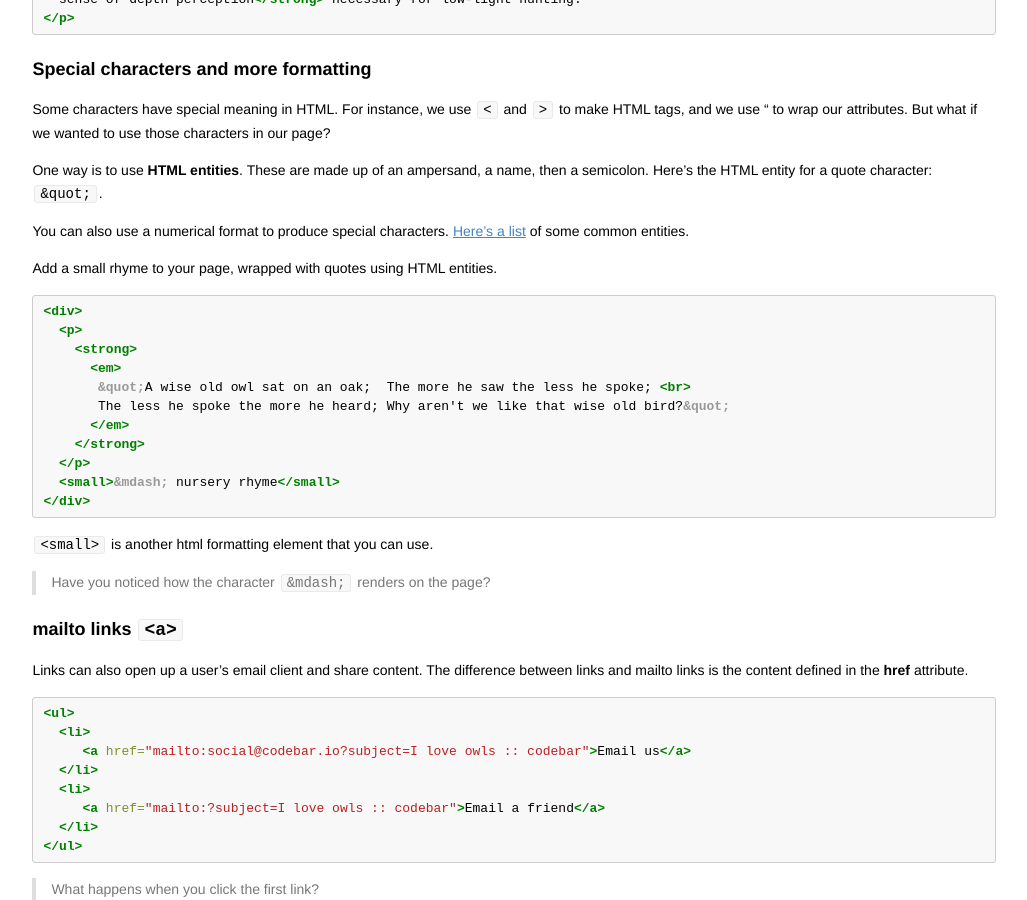
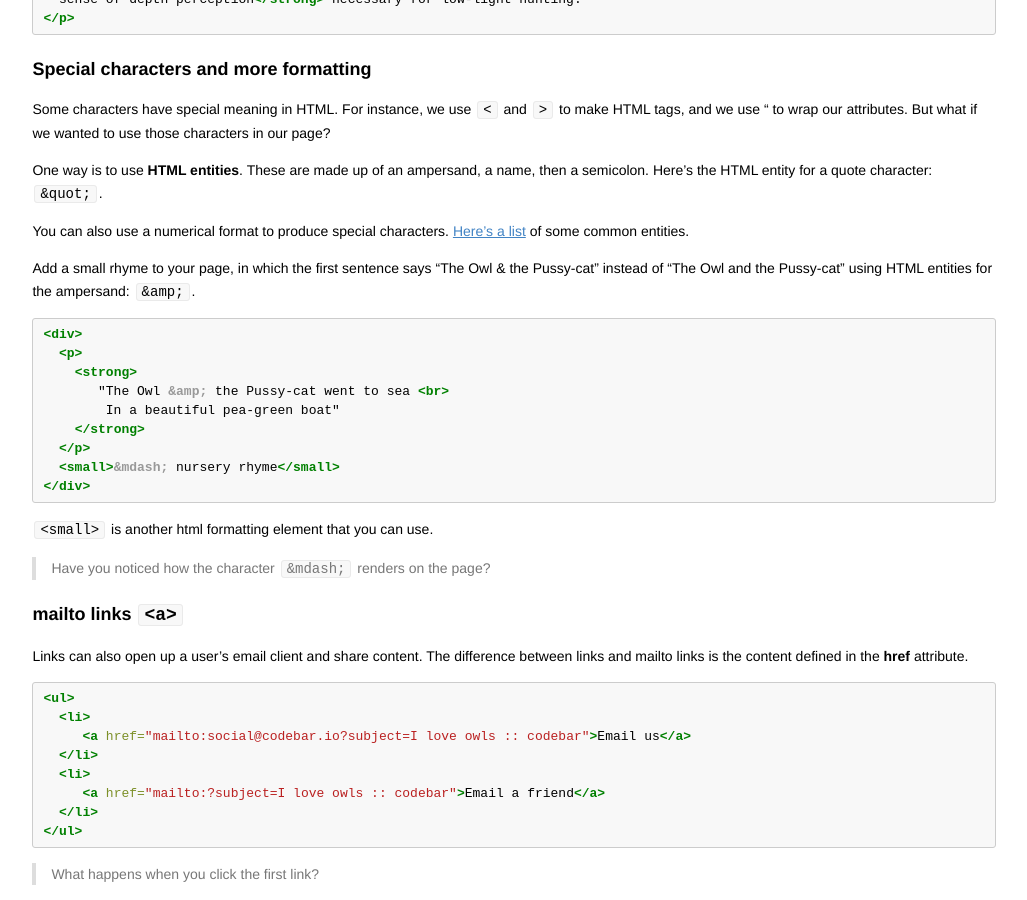
Before and after one commit to codebar/tutorials, a Jekyll site: the page built from html/lesson1/tutorial.md, in a window 1280 px wide and 900 px high, scrolled down 5345 px. Shown: the whole window, without its empty margins (126-1153 px from the left). Built offline with Jekyll 4.4.1, drawn with Linux system fonts in a browser that asks for light colours.

Commit message:
Clarify HTML entity example
We replaced the double quotation marks example with an ampersand example, using the opening line to Edward Lear's poem 'The Owl and the Pussy-cat'.  The double quotation marks do not strictly speaking require an HTML entity in the previous example whereas an ampersand always requires an HTML entity.

We also removed the 'em' because we already have 'strong' as a follow on from a prior point and adding 'em' does not add anything to the learning of this particular example.

````diff
--- a/html/lesson1/tutorial.md
+++ b/html/lesson1/tutorial.md
@@ -272,16 +272,14 @@ One way is to use **HTML entities**. These are made up of an ampersand, a name,
 
 You can also use a numerical format to produce special characters. [Here's a list](http://htmlandcssbook.com/extras/html-escape-codes/) of some common entities.
 
-Add a small rhyme to your page, wrapped with quotes using HTML entities.
+Add a small rhyme to your page, in which the first sentence says "The Owl & the Pussy-cat" instead of "The Owl and the Pussy-cat" using HTML entities for the ampersand: `&amp;`.
 
 ```html
 <div>
   <p>
     <strong>
-      <em>
-       &quot;A wise old owl sat on an oak;  The more he saw the less he spoke; <br>
-       The less he spoke the more he heard; Why aren't we like that wise old bird?&quot;
-      </em>
+       "The Owl &amp; the Pussy-cat went to sea <br>
+        In a beautiful pea-green boat"
     </strong>
   </p>
   <small>&mdash; nursery rhyme</small>
````
